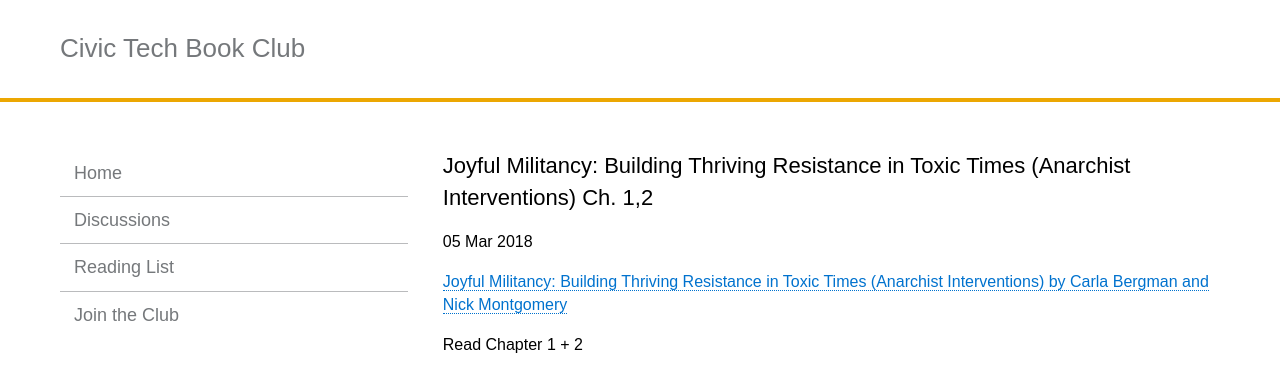
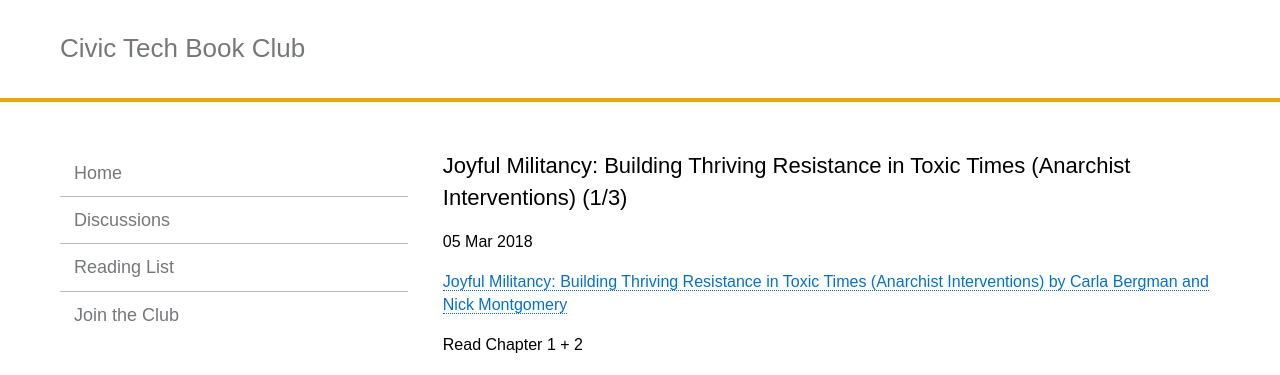
Before and after one commit to rebeccawilliams/bookclub, a Jekyll site: the page built from _posts/2018-03-05-joyful-militancy-1-2.md, in a window 1280 px wide. Shown: the top 375 px of the page. Built offline with Jekyll 4.4.1, drawn with Linux system fonts in a browser that asks for light colours.

Commit message:
Update 2018-03-05-joyful-militancy-1-2.md

```diff
--- a/_posts/2018-03-05-joyful-militancy-1-2.md
+++ b/_posts/2018-03-05-joyful-militancy-1-2.md
@@ -1,6 +1,6 @@
 ---
 layout: post
-title:  "Joyful Militancy: Building Thriving Resistance in Toxic Times (Anarchist Interventions) Ch. 1,2"
+title:  "Joyful Militancy: Building Thriving Resistance in Toxic Times (Anarchist Interventions) (1/3)"
 date:   2018-03-05 20:00:00
 categories: jekyll update
 ---
```
